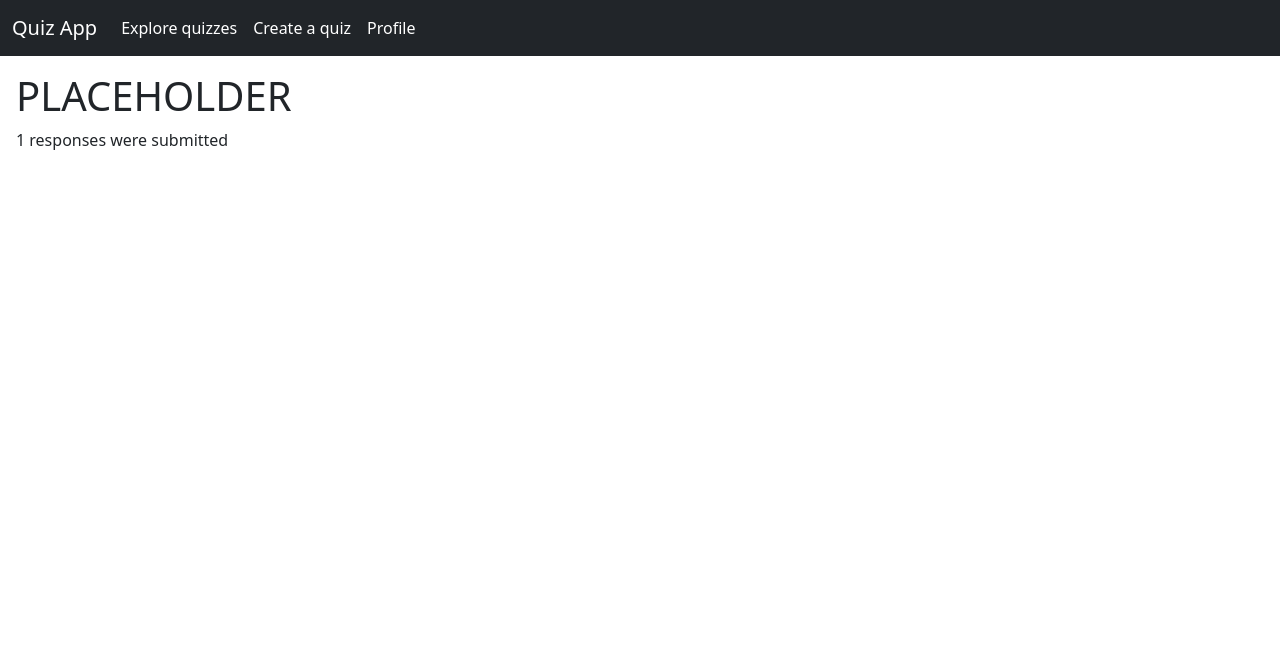
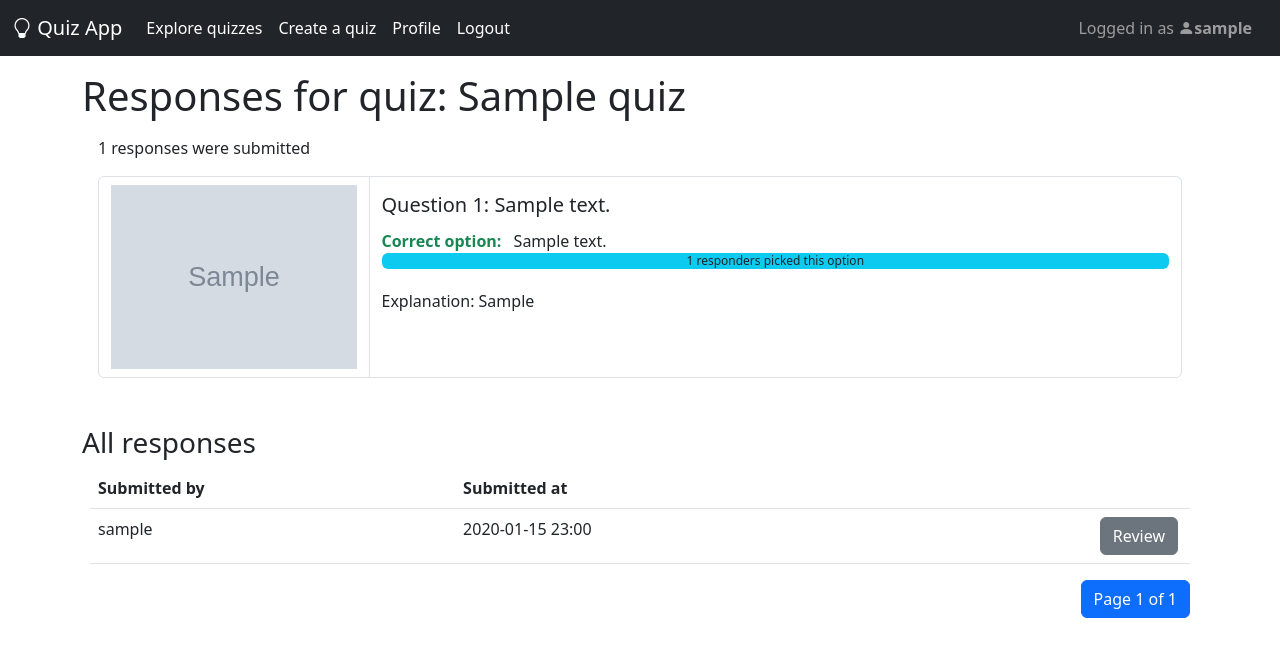
Before and after one commit to borisust/DjangoQuizApp, a Django app: page /quizzes/live/1/responses in a window 1280 px wide. Shown: the top 657 px of the page. Run offline with Django 5.2, Linux system fonts and the light colour scheme; a user stored in the database is signed in; tables that the repository leaves empty hold one stand-in row (values such as "Sample post"); grey boxes marked "Sample" are stand-in pictures.

Commit message:
Added responses overview page, minor ui improvements

```diff
--- a/mainapp/templates/layout.html
+++ b/mainapp/templates/layout.html
@@ -30,11 +30,11 @@
 <body>
     <nav class="navbar navbar-expand-lg navbar-dark bg-dark">
         <div class="container-fluid">
-            <a class="navbar-brand" href="{% url 'home' %}">Quiz App</a>
+            <a class="navbar-brand" href="{% url 'home' %}"><i class="bi bi-lightbulb"></i> Quiz App</a>
             <button class="navbar-toggler" type="button" data-bs-toggle="collapse" data-bs-target="#navbarNav" aria-controls="navbarNav" aria-expanded="false" aria-label="Toggle navigation">
                 <span class="navbar-toggler-icon"></span>
             </button>
-            <div class="collapse navbar-collapse" id="navbarNav">
+            <div class="collapse navbar-collapse w-100" id="navbarNav">
                 <ul class="navbar-nav">
                     <li class="nav-item">
                         <a class="nav-link active" href="{% url 'quizzes' %}">Explore quizzes</a>
@@ -42,10 +42,29 @@
                     <li class="nav-item">
                         <a class="nav-link active" href="{% url 'createQuiz' %}">Create a quiz</a>
                     </li>
+                    {% if request.user.is_authenticated %}
                     <li class="nav-item">
                         <a class="nav-link active" href="{% url 'userProfile' %}">Profile</a>
                     </li>
+                    <li class="nav-item">
+                        <a class="nav-link active" href="{% url 'logoff' %}">Logout</a>
+                    </li>
+                    {% else %}
+                    <li class="nav-item">
+                        <a class="nav-link active" href="{% url 'authentication' %}">Login</a>
+                    </li>
+                    <li class="nav-item">
+                        <a class="nav-link active" href="{% url 'registration' %}">Register</a>
+                    </li>
+                    {% endif %}
                 </ul>
+
+                {% if request.user.is_authenticated %}
+                    <span class="navbar-text ms-auto me-3">Logged in as <i class="bi bi-person-fill"></i><span class="fw-bold">{{request.user.username}}</span></span>
+                {% else %}
+                    <span class="navbar-text ms-auto me-3">Not logged in</span>
+                {% endif %}
+
             </div>
         </div>
     </nav>
--- /dev/null
+++ b/mainapp/templates/quizzes/_all_responses_table.html
@@ -0,0 +1,39 @@
+<table id="responses" class="table table-hover">
+    <thead>
+        <tr>
+            <th>Submitted by</th>
+            <th>Submitted at</th>
+            <th></th>
+        </tr>
+    </thead>
+    <tbody>
+    {% for response in page %}
+        <tr id="response_{{ response.id }}">
+            {% if response.responder %}
+                <td>{{ response.responder.username }}</td>
+            {% else %}
+                <td>Unregistered User</td>
+            {% endif %}
+            <td>{{ response.submitted_at|date:'Y-m-d H:i' }}</td>
+            <td>
+                <a href="{% url 'viewResponse' responseID=response.id %}" class="mx-1 float-end btn btn-secondary">Review</a>
+            </td>
+        </tr>
+    {% endfor %}
+    </tbody>
+</table>
+<nav class="d-flex flex-row-reverse">
+    <ul class="pagination">
+        {% if page.has_previous %}
+            <li class="page-item"><button class="page-link" onclick="getPage('responses', 1)" ><i class="bi bi-chevron-double-left"></i>first</button></li>
+            <li class="page-item"><button class="page-link " onclick="getPage('responses',{{ page.previous_page_number }})"><i class="bi bi-chevron-left"></i></button></li>
+        {% endif %}
+        <li class="page-item active">
+            <a class="page-link" href="#responses">Page {{ page.number }} of {{ page.paginator.num_pages }}</a>
+        </li>
+        {% if page.has_next %}
+            <li class="page-item"><button class="page-link" onclick="getPage('responses', {{ page.next_page_number }})"><i class="bi bi-chevron-right"></i></button></li>
+            <li class="page-item"><button class="page-link" onclick="getPage('responses', {{ page.paginator.num_pages }})">last <i class="bi bi-chevron-double-right"></i></button></li>
+        {% endif %}
+    </ul>
+</nav>
--- a/mainapp/templates/quizzes/all_responses.html
+++ b/mainapp/templates/quizzes/all_responses.html
@@ -1,10 +1,62 @@
 {% extends 'layout.html' %}
+{% load static %}
 
 {% block title %}
     Responses
 {% endblock %}
 
+{% block scripts %}
+    <script src="{% static 'pagination.js' %}" defer></script>
+{% endblock %}
+
 {% block content %}
-    <h1>PLACEHOLDER</h1>
-    <p>{{ responses.count }} responses were submitted</p>
+<div class="container">
+    <h1>Responses for quiz: {{liveQuiz.quiz.title}}</h1>
+    <div class="ps-3 pt-2">
+        <p>{{ responses.count }} responses were submitted</p>
+    </div>
+    <div>
+        {% for question in questions %}
+            <div id="question_{{question.id}}"  class="row border rounded m-3">
+                <div class="col-3 border-end" >
+                    {% if question.image %}
+                        <img src="{{question.image.url}}" style="object-fit: scale-down;min-height: 200px;max-height: 25vh;" class="h-100 w-100"  alt="Question image" />
+                    {% else %}
+                        <img src="{% static 'placeholder.svg' %}" style="object-fit: scale-down;min-height: 200px;max-height: 25vh;" class="h-100 w-100"  alt="Question image" />
+                    {% endif %}
+                </div>
+                <div class="col-9 py-3">
+                    <h5>Question {{forloop.counter}}: {{question.text}}</h5>
+                    {% for answer in question.answeroption_set.all %}
+                        <div id="answer_{{answer.id}}" class="py-1">
+                            {% if answer.is_correct %}
+                            <span class="text-success fw-bold">Correct option:</span>
+                            {% else %}
+                            <span class="fw-bold">Answer option:</span>
+                            {% endif %}
+                            <span class="form-check-label p-2">{{answer.text}}</span>
+                            <div class="progress" role="progressbar" aria-label="Info example" aria-valuenow="50" aria-valuemin="0" aria-valuemax="100">
+                                <div class="progress-bar bg-info text-dark overflow-visible" style="width: {% widthratio answer.questionresponse_set.count responses.count 100 %}%">{{answer.questionresponse_set.count}} responders picked this option</div>
+                            </div>
+                        </div>
+                    {% endfor %}
+                    {% if question.explanation %}
+                        <p class="mt-3">Explanation: {{question.explanation}}</p>
+                    {% endif %}
+                </div>
+            </div>
+        {% endfor %}
+    </div>
+    <div class="my-5">
+        <div>
+            <h3 class="d-inline">All responses</h3>
+            <div class="float-end me-4 mt-1 spinner-border" id="responses_spinner" role="status" hidden="" >
+                <span class="visually-hidden">Loading...</span>
+            </div>
+        </div>
+        <div id="responses_container" class="p-2">
+            {% include 'quizzes/_all_responses_table.html' with page=responsesPage only %}
+        </div>
+    </div>
+</div>
 {% endblock %}
--- a/mainapp/templates/quizzes/creator.html
+++ b/mainapp/templates/quizzes/creator.html
@@ -12,7 +12,7 @@
 {% endblock %}
 
 {% block content %}
-<div class="container">
+<div class="container mb-5">
     <h1>Quiz creator</h1>
     <p class="text-muted">Note: this quiz is saved in your profile. You can leave and resume quiz creation at any point.</p>
     <div class="border m-2 p-3">
--- a/mainapp/templates/users/_live_quizzes_table.html
+++ b/mainapp/templates/users/_live_quizzes_table.html
@@ -4,6 +4,7 @@
             <th>Title</th>
             <th>Access</th>
             <th>Published at</th>
+            <th>Number of responses</th>
             <th></th>
         </tr>
     </thead>
@@ -13,6 +14,7 @@
             <td>{{ liveQuiz.quiz.title }}</td>
             <td>{{ liveQuiz.get_access_display }}</td>
             <td>{{ liveQuiz.published_at|date:'Y-m-d H:i' }}</td>
+            <td>{{ liveQuiz.quizresponse_set.count }}</td>
             <td>
                 <a href="{% url 'manageLive' liveID=liveQuiz.id %}" class="mx-1 float-end btn btn-warning">Manage</a>
                 <a href="{% url 'viewAllResponses' liveID=liveQuiz.id %}" class="mx-1 float-end btn btn-info">Responses</a>
--- a/mainapp/templates/users/login.html
+++ b/mainapp/templates/users/login.html
@@ -6,7 +6,8 @@
 {% endblock %}
 
 {% block content %}
-    <div class="container">
+    <div class="d-flex align-items-center justify-content-center pt-4">
+        <div>
             <h1>User Login</h1>
             <p>Don't have an account? <a href="{% url 'registration' %}">Click here to register.</a></p>
             <form action="{% url 'authentication' %}" method="post">
@@ -15,4 +16,5 @@
                 <button class="btn btn-primary">Submit</button>
             </form>
         </div>
+    </div>
 {% endblock %}
--- a/mainapp/templates/users/registration.html
+++ b/mainapp/templates/users/registration.html
@@ -6,7 +6,8 @@
 {% endblock %}
 
 {% block content %}
-    <div class="container">
+    <div class="d-flex align-items-center justify-content-center pt-4">
+        <div>
             <h1>User Registration</h1>
             <p>Already have an account? <a href="{% url 'authentication' %}">Click here to login.</a></p>
             <form action="{% url 'registration' %}" method="post">
@@ -15,4 +16,5 @@
                 <button class="btn btn-primary">Submit</button>
             </form>
         </div>
+    </div>
 {% endblock %}
--- a/mainapp/views.py
+++ b/mainapp/views.py
@@ -337,7 +337,11 @@ def viewResponse(request, responseID):
     selectedAnswers = QuestionResponse.objects.filter(response=response).values_list('answer__id', flat=True)
     numCorrectAll = AnswerOption.objects.filter(question__quiz=response.live.quiz, is_correct=True).count()
     numCorrectSelected = QuestionResponse.objects.filter(response=response, answer__is_correct=True).count()
-    context = {'response': response, 'questions': questions, 'selectedAnswers': selectedAnswers, 'numCorrectAll': numCorrectAll, 'numCorrectSelected': numCorrectSelected}
+    context = {'response': response,
+               'questions': questions,
+               'selectedAnswers': selectedAnswers,
+               'numCorrectAll': numCorrectAll,
+               'numCorrectSelected': numCorrectSelected}
     return render(request, 'quizzes/response.html', context)
 
 
@@ -348,5 +352,14 @@ def viewAllResponses(request, liveID):
         raise Http404
     if request.user != liveQuiz.quiz.author:
         return HttpResponseForbidden(request)
-    responses = QuizResponse.objects.filter(live=liveQuiz)
-    return render(request, 'quizzes/all_responses.html', {'responses': responses})
+    responses = QuizResponse.objects.filter(live=liveQuiz).order_by('-submitted_at')
+    pageNum = request.GET.get('page', 1)
+    responsesPage = Paginator(responses, 10).get_page(pageNum)
+    if request.headers.get('x-requested-with') == 'XMLHttpRequest':
+        return render(request, 'quizzes/_all_responses_table.html', {'page': responsesPage})
+    questions = Question.objects.filter(quiz=liveQuiz.quiz)
+    context = {'responses': responses,
+               'responsesPage': responsesPage,
+               'liveQuiz': liveQuiz,
+               'questions': questions}
+    return render(request, 'quizzes/all_responses.html', context)
```
Lines whose indentation alone changed are shown as unchanged.
